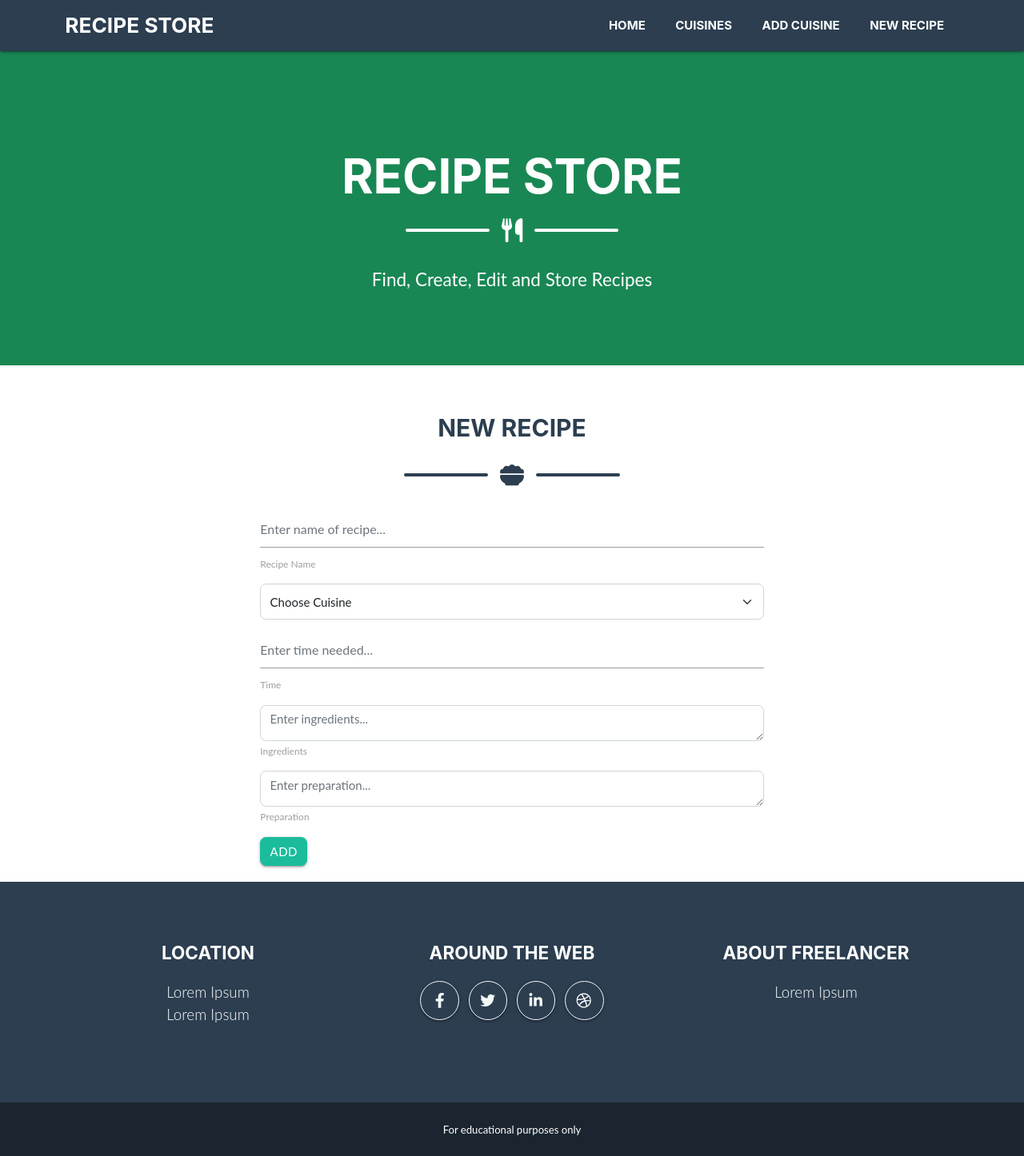
After one commit to shaun-davies/recipe-store, a Flask app: page /add_recipe in a window 1280 px wide. The commit adds this page. Shown: the whole page at 80% size. Run offline with Flask 2, Linux system fonts and the light colour scheme; data that the repository does not hold is empty; some libraries are stand-ins or nearby versions.

Commit message:
Create form and function to add a new recipe

```diff
--- a/recipestore/routes.py
+++ b/recipestore/routes.py
@@ -22,3 +22,20 @@ def add_cuisine():
         db.session.commit()
         return redirect(url_for("cuisines"))
     return render_template("add_cuisine.html")
+
+
+@app.route("/add_recipe", methods=["GET", "POST"])
+def add_recipe():
+    cuisines = list(Cuisine.query.order_by(Cuisine.cuisine_name).all())
+    if request.method == "POST":
+        recipe = Recipe(
+            recipe_name=request.form.get("recipe_name"),
+            cuisine_id=request.form.get("cuisine_id"),
+            recipe_time=request.form.get("recipe_time"),
+            recipe_ingredients=request.form.get("recipe_ingredients"),
+            recipe_preparation=request.form.get("recipe_preparation")
+        )
+        db.session.add(recipe)
+        db.session.commit()
+        return redirect(url_for("home"))
+    return render_template("add_recipe.html", cuisines=cuisines)
--- a/recipestore/static/js/script.js
+++ b/recipestore/static/js/script.js
@@ -51,4 +51,8 @@ window.addEventListener('DOMContentLoaded', event => {
         });
     });
 
+    // Select initialization
+    let selects = document.querySelectorAll("select");
+    M.FormSelect.init(selects);
+
 });
--- /dev/null
+++ b/recipestore/templates/add_recipe.html
@@ -0,0 +1,63 @@
+{% extends "base.html" %}
+{% block content %}
+
+<section>
+    <div class="container">
+        <!-- New Recipe Section Heading-->
+        <h2 class="page-section-heading text-center text-uppercase text-secondary mb-0">New Recipe</h2>
+        <!-- Icon Divider-->
+        <div class="divider-custom">
+            <div class="divider-custom-line"></div>
+            <div class="divider-custom-icon"><i class="fa-solid fa-bowl-food"></i></div>
+            <div class="divider-custom-line"></div>
+        </div>
+        <!-- Add Recipe Form-->
+        <div class="row justify-content-center">
+            <div class="col-lg-8 col-xl-7">
+                <form id="contactForm" method="POST" action="{{url_for('add_recipe')}}">
+                    <!-- Name input-->
+                    <div class="mb-3">
+                        <input class="form-control validate" id="recipe_name" name="recipe_name" minlength="3" maxlength="30" type="text"
+                            placeholder="Enter name of recipe..." required />
+                        <label for="recipe_name">Recipe Name</label>
+                    </div>
+                    <!-- Cuisine input-->
+                    <div class="mb-3">
+                        <select id="cuisine_id" class="form-select" name="cuisine_id" aria-label="Default select example" required>
+                            <option selected>Choose Cuisine</option>
+                            {% for cuisine in cuisines %}
+                                <option value="{{ cuisine.id }}">{{ cuisine.cuisine_name }}</option>
+                            {% endfor %}
+                          </select>
+                    </div>
+                    <!-- Time input-->
+                    <div class="mb-3">
+                        <input class="form-control validate" id="recipe_time" name="recipe_time" minlength="1" maxlength="5" type="number"
+                            placeholder="Enter time needed..." required />
+                        <label for="recipe_time">Time</label>
+                    </div>
+                    <!-- Ingredients input-->
+                    <div class="mb-3">
+                        <textarea class="form-control validate" id="recipe_ingredients" name="recipe_ingredients" minlength="10" maxlength="200" type="text"
+                        placeholder="Enter ingredients..." required></textarea>
+                        <label for="recipe_ingredients">Ingredients</label>
+                    </div>
+                    <!-- Preparation input-->
+                    <div class="mb-3">
+                        <textarea class="form-control validate" id="recipe_preparation" name="recipe_preparation" minlength="10" maxlength="200" type="text"
+                        placeholder="Enter preparation..." required></textarea>
+                        <label for="recipe_preparation">Preparation</label>
+                    </div>
+                    <div>
+                         <!-- Submit Button-->
+                    <button class="btn btn-primary" type="submit">Add</button>
+                    </div>
+
+                </form>
+            </div>
+        </div>
+    </div>
+</section>
+
+
+{% endblock %}
--- a/recipestore/templates/base.html
+++ b/recipestore/templates/base.html
@@ -24,7 +24,7 @@
                     <li class="nav-item mx-0 mx-lg-1"><a class="nav-link py-3 px-0 px-lg-3 rounded" href="{{ url_for('home') }}">Home</a></li>
                     <li class="nav-item mx-0 mx-lg-1"><a class="nav-link py-3 px-0 px-lg-3 rounded" href="{{ url_for('cuisines') }}">Cuisines</a></li>
                     <li class="nav-item mx-0 mx-lg-1"><a class="nav-link py-3 px-0 px-lg-3 rounded" href="{{ url_for('add_cuisine') }}">Add Cuisine</a></li>
-                    <li class="nav-item mx-0 mx-lg-1"><a class="nav-link py-3 px-0 px-lg-3 rounded" href="">New Recipe</a></li>
+                    <li class="nav-item mx-0 mx-lg-1"><a class="nav-link py-3 px-0 px-lg-3 rounded" href="{{ url_for('add_recipe') }}">New Recipe</a></li>
                 </ul>
             </div>
         </div>
```
